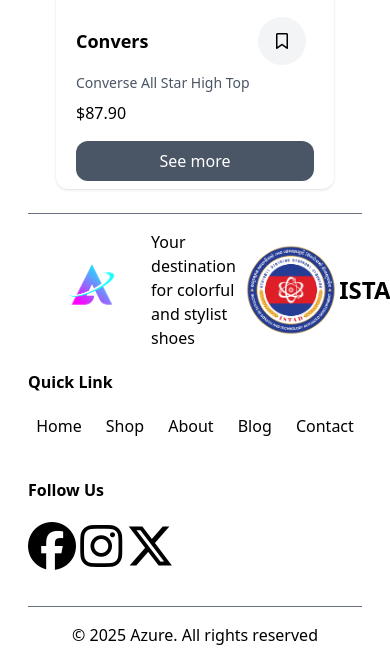
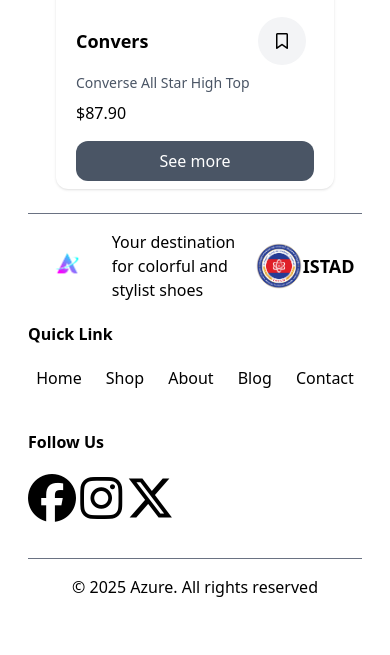
Before and after one commit to HornMenghong/E-Commerce, a website: page Shop.html in a window 390 px wide. Shown: the part 4231-4886 px from the top of the page. After the commit the page ends 4838 px from the top, so only its background shows below. Drawn offline with Linux system fonts and the light colour scheme.

Commit message:
fix mobile responsive

```diff
--- a/Shop.html
+++ b/Shop.html
@@ -344,11 +344,11 @@
       <div class="flex flex-col md:flex-row justify-between">
         <!-- Logo Area -->
         <div class="flex items-center justify-around">
-          <img class="h-24" src="media/logo.png" alt="logo">
+          <img class="h-12 md:h-24" src="media/logo.png" alt="logo">
           <p class="w-32">Your destination for colorful and stylist shoes</p>
           <div class="flex items-center">
-          <img class="h-24" src="media/ISTAD.png" alt="ISTAD">
-          <h3 class="text-2xl font-semibold">ISTAD</h3>
+          <img class="h-12 md:h-24" src="media/ISTAD.png" alt="ISTAD">
+          <h3 class="text-lg md:text-2xl font-semibold">ISTAD</h3>
         </div>
         </div>
 
```
Also changed, not shown: about.html (+3 -3 lines), adidas.html (+3 -3 lines), convers.html (+3 -3 lines), index.html (+3 -3 lines), new balance.html (+3 -3 lines), nike.html (+3 -3 lines), puma.html (+3 -3 lines), vans.html (+3 -3 lines).
